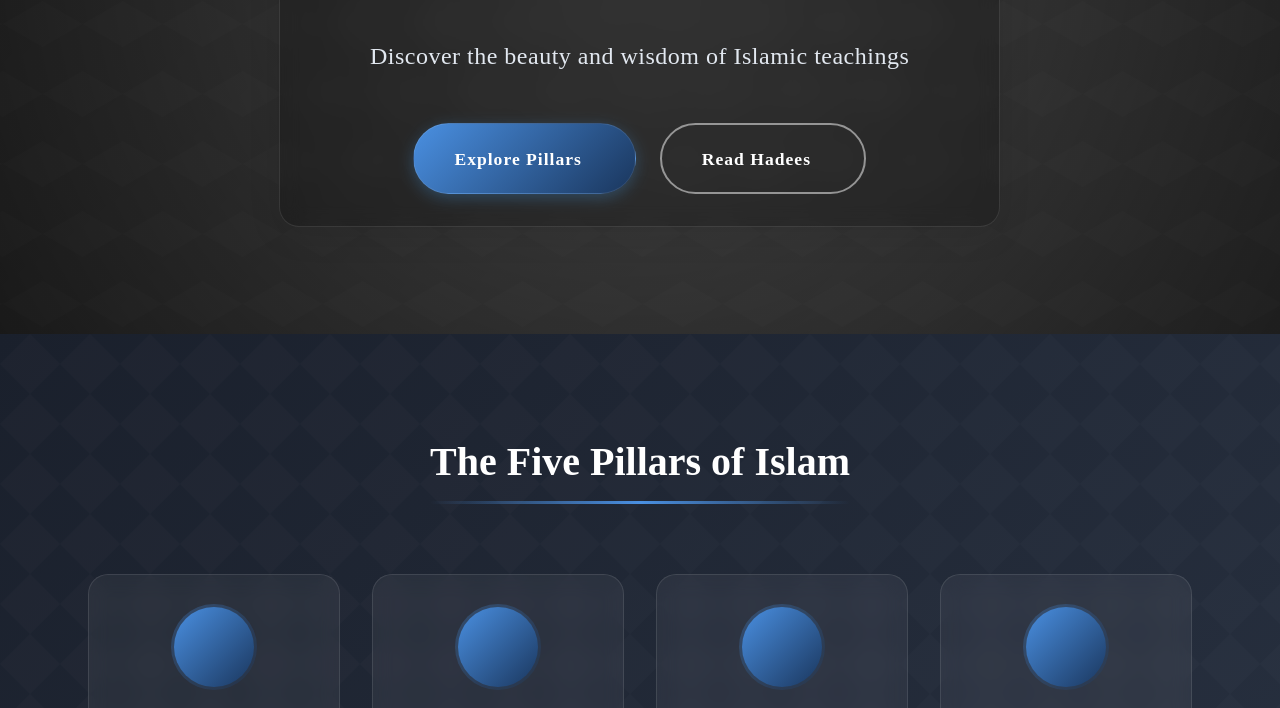
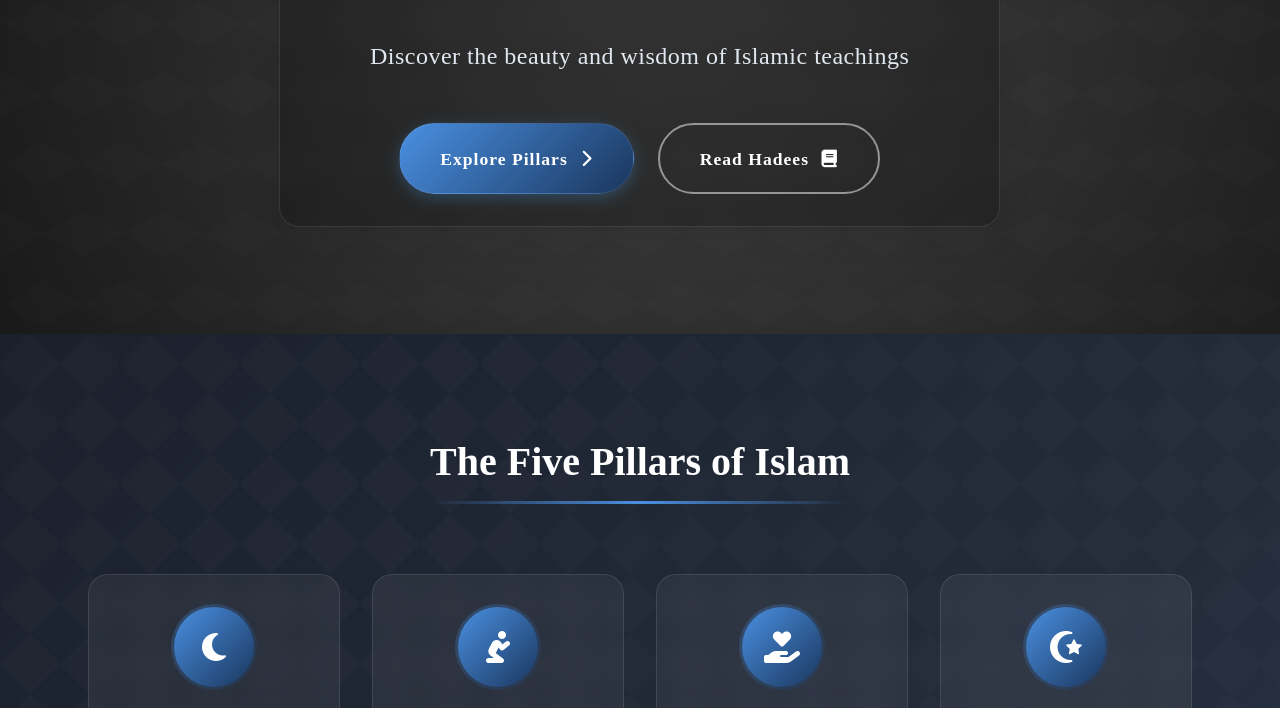
Before and after one commit to SubhanAkhtar755/Islam-life, a plain HTML site: page index.html in a window 1280 px wide. Shown: the part 536-1244 px from the top of the page. Drawn offline with Linux system fonts and the light colour scheme.

Commit message:
Update index.html

```diff
--- a/index.html
+++ b/index.html
@@ -4,7 +4,7 @@
     <meta charset="UTF-8">
     <meta name="viewport" content="width=device-width, initial-scale=1.0">
     <title>Islam Life - Islamic Knowledge Portal</title>
-
+    <link rel="stylesheet" href="https://cdnjs.cloudflare.com/ajax/libs/font-awesome/6.7.2/css/all.min.css">
     <link rel="stylesheet" href="styles.css">
 </head>
 <body>
```
